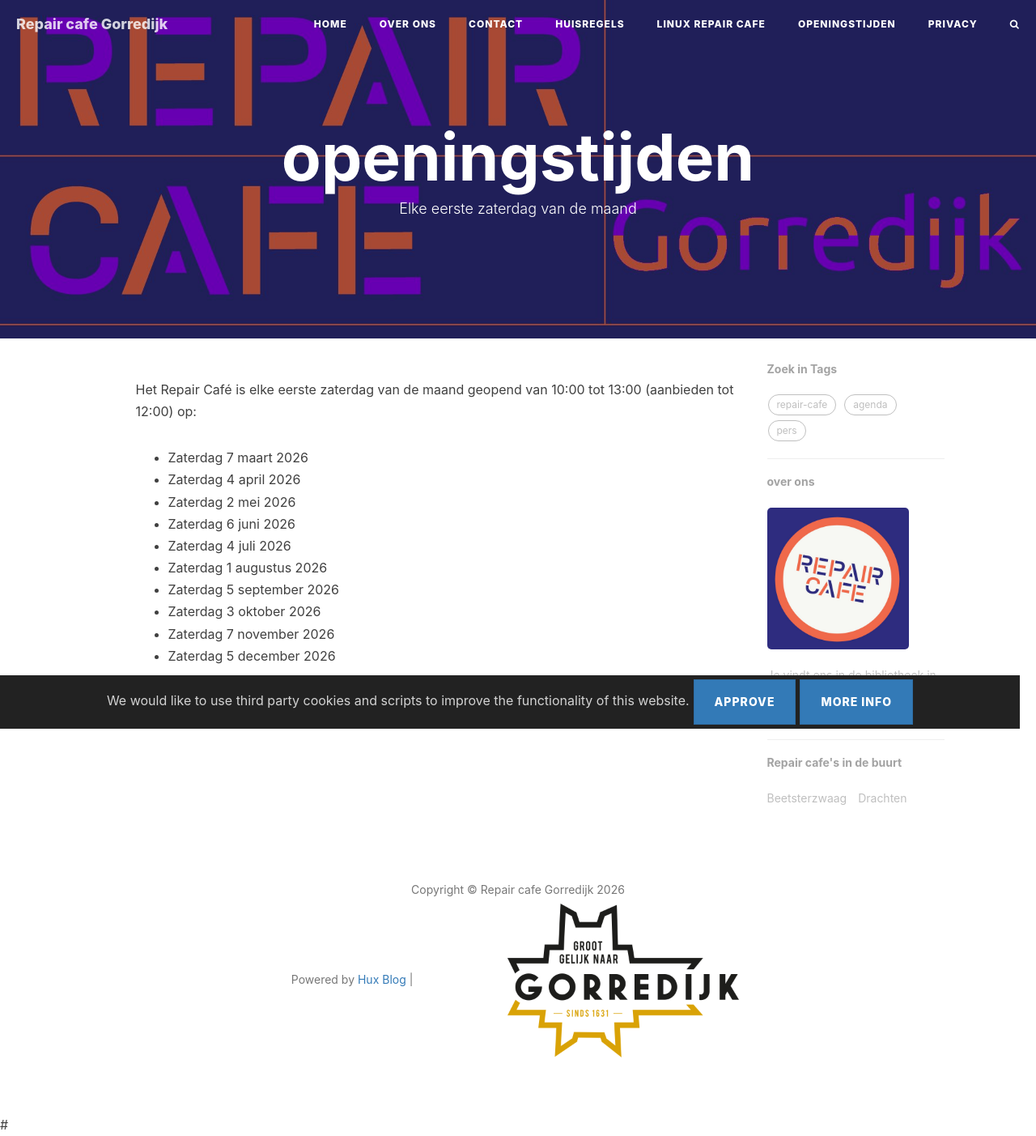
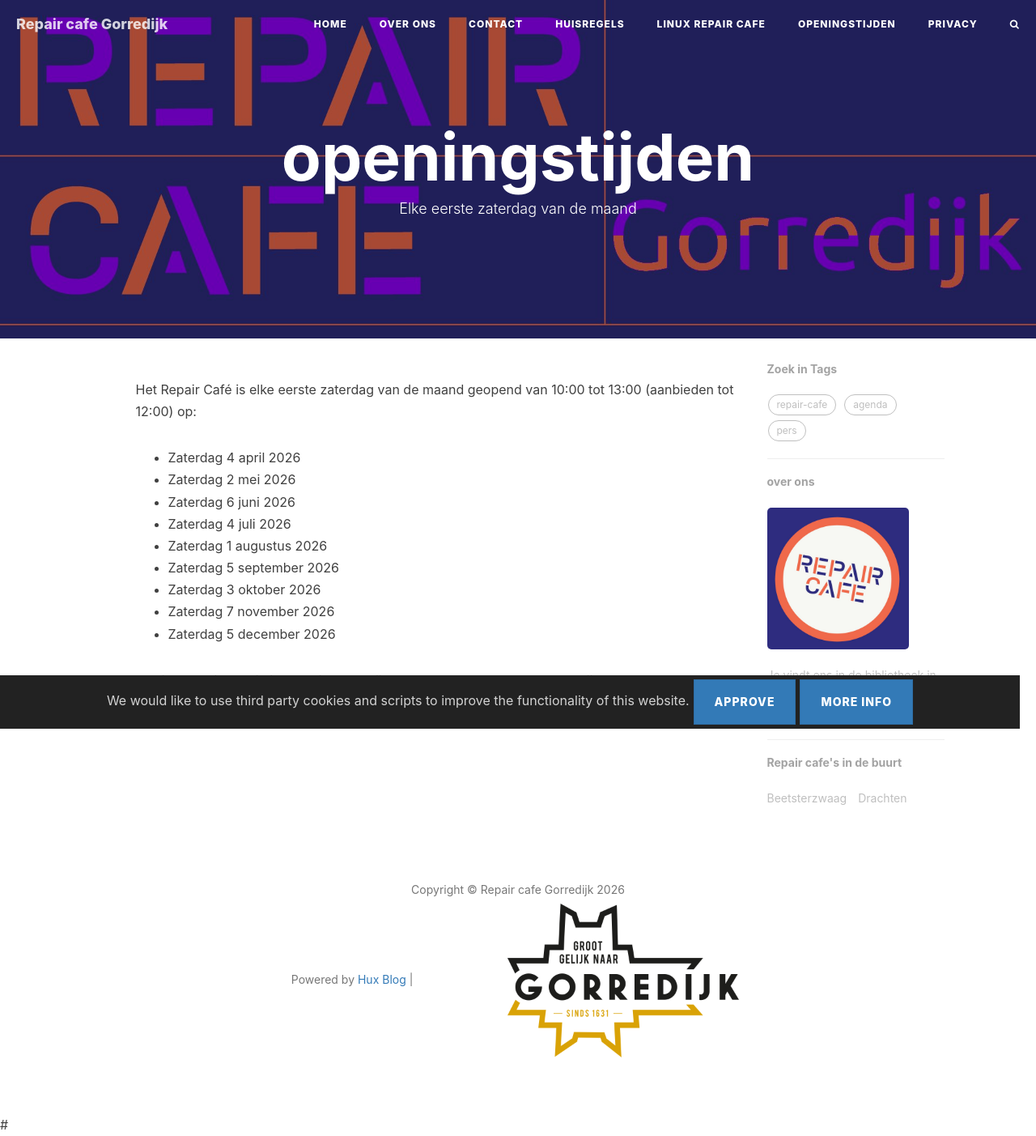
Before and after one commit to jpyp/jpyp.github.io, a Jekyll site: the page built from openingstijden.html, in a window 1280 px wide. Shown: the whole page at 81% size. Built offline with Jekyll 4.4.1, drawn with Linux system fonts in a browser that asks for light colours; nearby versions of some CDN libraries; comment, search, counter and statistics services are not loaded; grey boxes are pictures that could not be loaded.

Commit message:
Update openingstijden.html

```diff
--- a/openingstijden.html
+++ b/openingstijden.html
@@ -9,7 +9,6 @@ header-mask: 0.3
 <p>Het Repair Café is elke eerste zaterdag van de maand geopend van 10:00 tot 13:00 (aanbieden tot 12:00) op:</p>
 
 <ul>
-   <li>Zaterdag 7 maart 2026</li>
    <li>Zaterdag 4 april 2026</li>
    <li>Zaterdag 2 mei 2026</li>
    <li>Zaterdag 6 juni 2026</li>
```
